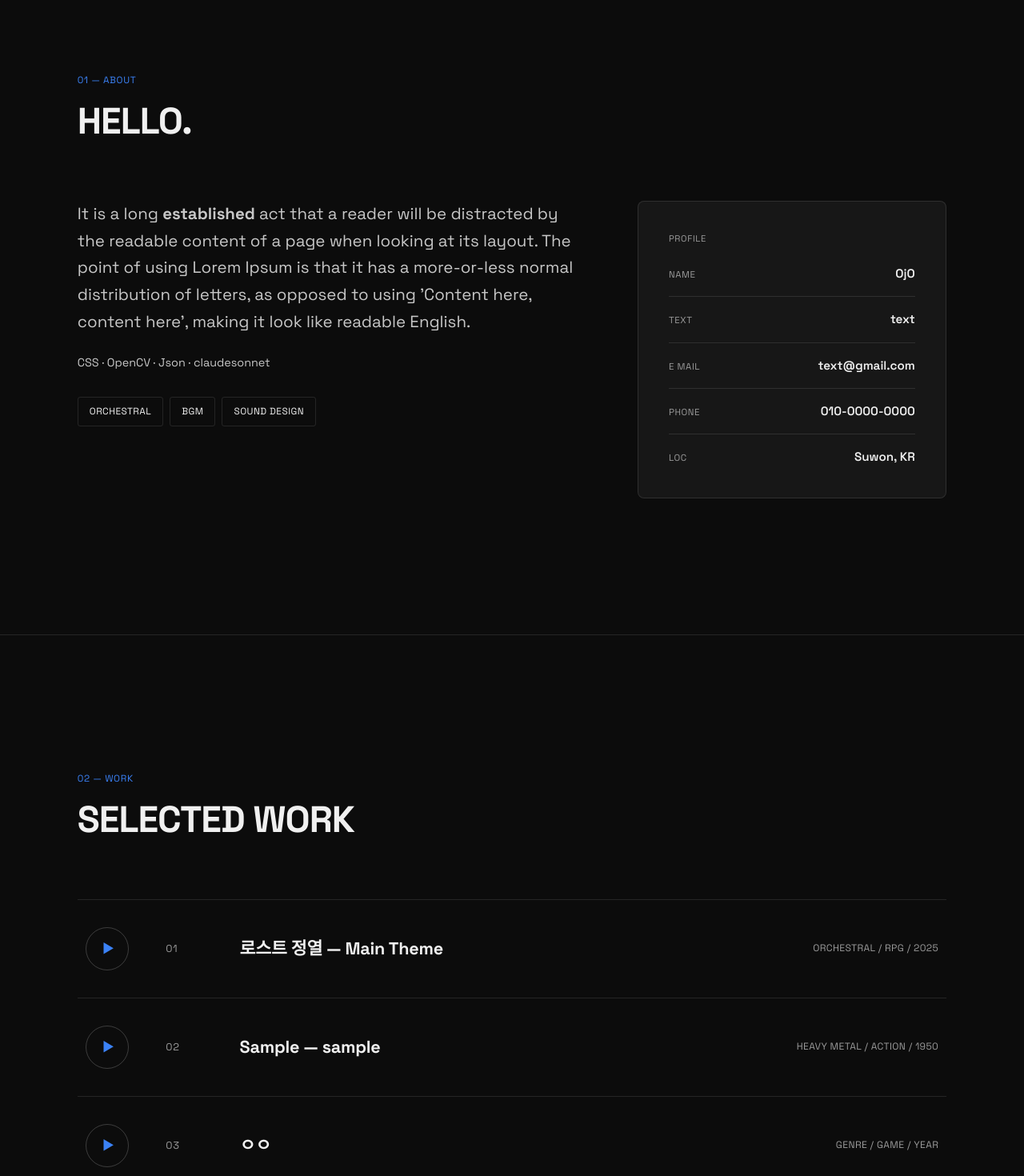
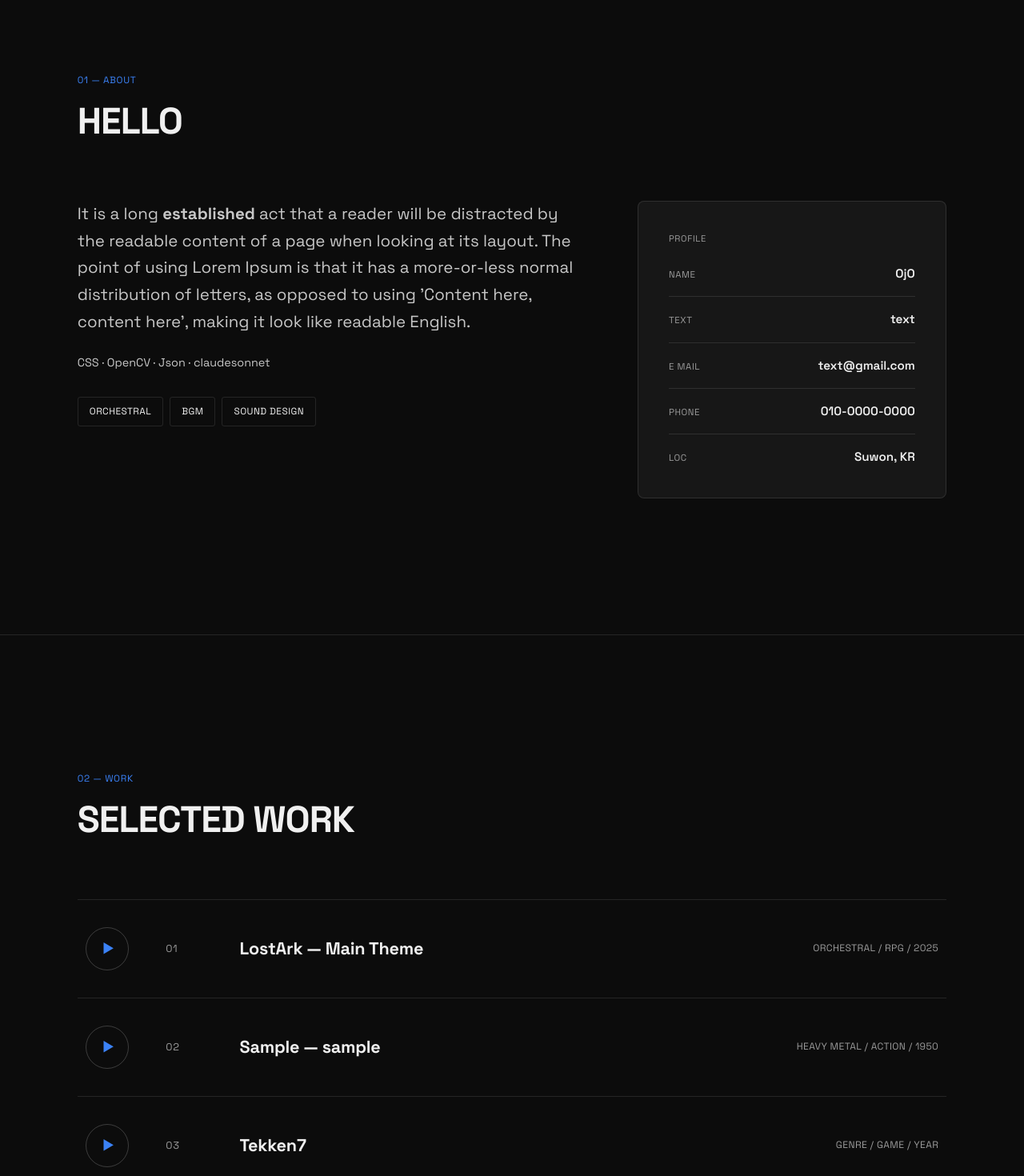
Before and after one commit to SLug801/music-portfolio, a Next.js app: page / in a window 1280 px wide. Shown: the part 880-2350 px from the top of the page at 80% size. Built offline with nearby package versions, Linux system fonts and the light colour scheme; a web font is replaced by a local one.

Commit message:
auto: 2026-07-10 09:41

```diff
--- a/app/globals.css
+++ b/app/globals.css
@@ -221,8 +221,9 @@ body.scrolled .sidenav { opacity: 1; pointer-events: auto; transform: translateY
 .parrow { color: var(--muted); font-size: 1.3rem; opacity: 0.45; margin-top: 15px; }
 .pstep__detail {
   position: absolute; bottom: calc(100% + 12px); left: 50%; transform: translateX(-50%) translateY(6px);
-  background: #f4f4f4; color: #0a0a0a; border-radius: 6px; padding: 9px 14px; max-width: 280px;
-  font-size: 0.82rem; font-weight: 600; white-space: normal; box-shadow: 0 12px 30px rgba(0,0,0,0.5);
+  background: #f4f4f4; color: #0a0a0a; border-radius: 6px; padding: 11px 16px; width: 240px;
+  font-size: 0.82rem; font-weight: 500; line-height: 1.5; white-space: normal; text-align: left;
+  box-shadow: 0 12px 30px rgba(0,0,0,0.5);
   opacity: 0; pointer-events: none; transition: opacity 0.2s, transform 0.2s; z-index: 5;
 }
 .pstep__detail::after { content: ''; position: absolute; top: 100%; left: 50%; transform: translateX(-50%); border: 6px solid transparent; border-top-color: #f4f4f4; }
--- a/app/page.jsx
+++ b/app/page.jsx
@@ -357,7 +357,7 @@ export default function Home() {
         <div className="wrap">
           <header className="sec-head reveal">
             <span className="mono sec-index">01 — About</span>
-            <h2 className="sec-title">Hello.</h2>
+            <h2 className="sec-title">Hello</h2>
           </header>
           <div className="about">
             <div className="about__lead reveal">
@@ -391,17 +391,17 @@ export default function Home() {
           </header>
           <div className="works">
             <div className="work reveal" role="button" tabIndex={0}
-              data-title="로스트 정열 — Main Theme" data-meta="ORCHESTRAL / RPG / 2025"
-              data-desc="RPG 메인 테마. 웅장한 오케스트라 편성으로 세계관의 시작을 여는 곡. (설명은 나중에 교체하세요.)"
+              data-title="Lost Ark — Main Theme" data-meta="ORCHESTRAL / RPG / 2025"
+              data-desc="RPG 메인 테마. 웅장한 오케스트라 편성으로 세계관의 시작을 여는 곡."
               data-audio="" data-full="https://www.youtube.com/@ryupassion">
               <span className="work__play" aria-hidden="true">▶</span>
               <span className="work__index mono">01</span>
-              <h3 className="work__title">로스트 정열 — Main Theme</h3>
+              <h3 className="work__title"> LostArk — Main Theme</h3>
               <span className="work__meta mono">ORCHESTRAL / RPG / 2025</span>
             </div>
             <div className="work reveal" role="button" tabIndex={0}
               data-title="Sample — sample" data-meta="HEAVY METAL / ACTION / 1950"
-              data-desc="샘플 설명 텍스트. 곡 소개, 사용된 악기, 제작 배경 등을 적으세요."
+              data-desc="곡 설명 자리."
               data-audio="" data-full="https://www.youtube.com/@ryupassion">
               <span className="work__play" aria-hidden="true">▶</span>
               <span className="work__index mono">02</span>
@@ -414,7 +414,7 @@ export default function Home() {
               data-audio="" data-full="https://www.youtube.com/@ryupassion">
               <span className="work__play" aria-hidden="true">▶</span>
               <span className="work__index mono">03</span>
-              <h3 className="work__title">ㅇㅇ</h3>
+              <h3 className="work__title">Tekken7</h3>
               <span className="work__meta mono">GENRE / GAME / YEAR</span>
             </div>
             <div className="work reveal" role="button" tabIndex={0}
@@ -508,8 +508,10 @@ export default function Home() {
           </header>
           <div className="contact-grid">
             <div className="contact-aside reveal">
-              <p>더미텍스트 더미텍스트 더미텍스트 더미텍스트 더미텍스트 더미텍스트 더미텍스트 더미텍스트 더미텍스트 더미텍스트 더미텍스트 더미텍스트</p>
               <button type="button" className="contact-mail" id="mailCopy" data-email="jw7581171@gmail.com">jw7581171@gmail.com</button>
+              <p></p>
+              <p>it is a long established fact that a reader will be distracted by the readable content of a page when looking at its layout.it has a more-or-less normal distribution of letters, as opposed to using 'Content here, content here', making it look like readable English.</p>
+
             </div>
             <form className="contact reveal" id="contactForm">
               <div className="contact__row">
```
